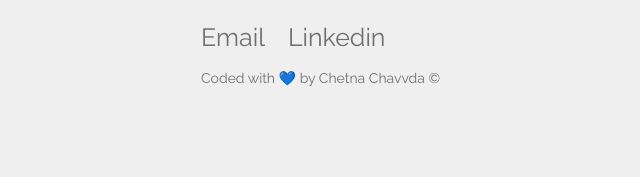
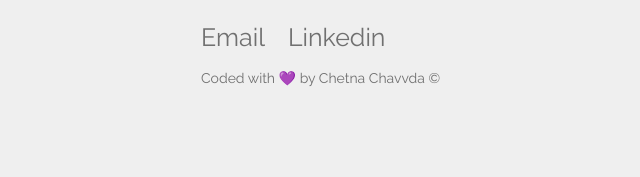
Before and after one commit to Chavvda/Chavvda.github.io, a plain HTML site: page perspective.html in a window 1280 px wide. Shown: the part 7904-8081 px from the top of the page, 55-695 px from the left. Drawn offline with Linux system fonts and the light colour scheme; a web font is replaced by a local one.

Commit message:
Update perspective.html

```diff
--- a/perspective.html
+++ b/perspective.html
@@ -312,7 +312,7 @@ Users are only to like, as it's anonymous and commenting anonymously may create
 
   <div class="footer"><div class="foot">
   Get in touch : <br><br> <div class="meet"><a href="mailto:chetc1200@gmail.com">   Email </a></div>
-  <div class="meet1"><a href="https://www.linkedin.com/in/chetna-chavda"> Linkedin </a></div> <br><br> <div class="who">Coded with 💙 by Chetna Chavvda &#169;</div>
+  <div class="meet1"><a href="https://www.linkedin.com/in/chetna-chavda"> Linkedin </a></div> <br><br> <div class="who">Coded with 💜 by Chetna Chavvda &#169;</div>
   </div></div>
 
   <script>
```
